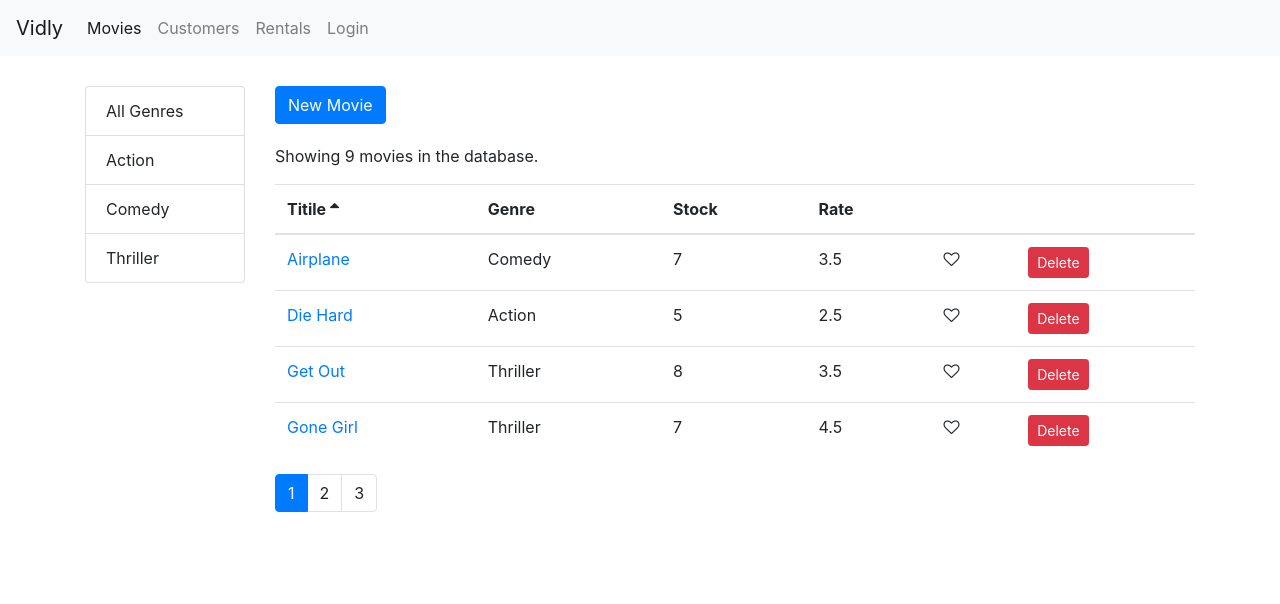
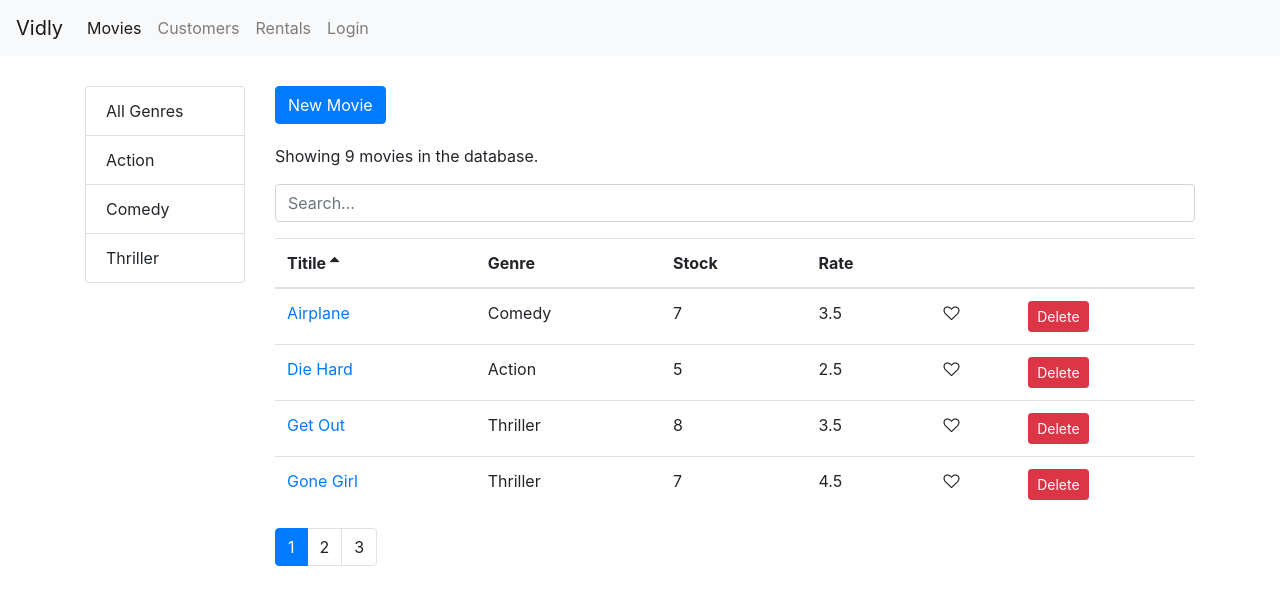
Before and after one commit to Charpell/React-University, a React (Create React App) app: page /movies in a window 1280 px wide. Shown: the top 604 px of the page. Built offline with nearby package versions, Linux system fonts and the light colour scheme.

Commit message:
Searching for a movie

```diff
--- a/src/components/movies.jsx
+++ b/src/components/movies.jsx
@@ -7,6 +7,7 @@ import Pagination from '../common/pagination';
 import { paginate } from '../utils/paginate'
 import ListGroup from '../common/listGroup';
 import MoviesTable from './moviesTable';
+import SearchBox from './searchBox'
 import _ from 'lodash';
 
 class Movies extends Component {
@@ -15,6 +16,8 @@ class Movies extends Component {
     genres: [],
     pageSize: 4,
     currentPage: 1,
+    searchQuery: "",
+    selectedGenre: null,
     sortColumn: { path: 'title', order: 'asc' }
   }
 
@@ -43,7 +46,11 @@ class Movies extends Component {
   }
 
   handleGenreSelect = genre => {
-    this.setState({ selectedGenre: genre, currentPage: 1 })
+    this.setState({ selectedGenre: genre, currentPage: 1, searchQuery: "" })
+  }
+
+  handleSearch = query => {
+    this.setState({ searchQuery: query, selectedGenre: null, currentPage: 1 })
   }
 
   handleSort = sortColumn => {
@@ -51,23 +58,33 @@ class Movies extends Component {
   }
 
   getPagedData = () => {
-    const { pageSize, currentPage, selectedGenre, movies: allMovies, sortColumn } = this.state
+    const {
+      pageSize,
+      currentPage,
+      sortColumn,
+      selectedGenre,
+      searchQuery,
+      movies: allMovies
+    } = this.state;
 
-    const filtered = selectedGenre && selectedGenre._id ? allMovies.filter(m => m.genre._id === selectedGenre._id) : allMovies
+    let filtered = allMovies;
+    if (searchQuery)
+      filtered = allMovies.filter(m =>
+        m.title.toLowerCase().startsWith(searchQuery.toLowerCase())
+      );
+    else if (selectedGenre && selectedGenre._id)
+      filtered = allMovies.filter(m => m.genre._id === selectedGenre._id);
 
-    const sorted = _.orderBy(filtered, [sortColumn.path], [sortColumn.order])
+    const sorted = _.orderBy(filtered, [sortColumn.path], [sortColumn.order]);
 
-    const movies = paginate(sorted, currentPage, pageSize)
+    const movies = paginate(sorted, currentPage, pageSize);
 
-    return {
-      totalCount: filtered.length,
-      data: movies
-    }
-  }
+    return { totalCount: filtered.length, data: movies };
+  };
 
   render() {
     const { length: count } = this.state.movies;
-    const { pageSize, currentPage, sortColumn } = this.state
+    const { pageSize, currentPage, sortColumn, searchQuery } = this.state
 
     if (count === 0)
       return <p>There are no movies in the database</p>
@@ -94,6 +111,8 @@ class Movies extends Component {
             New Movie
           </Link>
           <p>Showing {totalCount} movies in the database.</p>
+
+          <SearchBox value={searchQuery} onChange={this.handleSearch} />
           <MoviesTable
             movies={movies}
             sortColumn={sortColumn}
--- /dev/null
+++ b/src/components/searchBox.jsx
@@ -0,0 +1,16 @@
+import React from "react";
+
+const SearchBox = ({ value, onChange }) => {
+  return (
+    <input
+      type="text"
+      name="query"
+      className="form-control my-3"
+      placeholder="Search..."
+      value={value}
+      onChange={e => onChange(e.currentTarget.value)}
+    />
+  );
+};
+
+export default SearchBox;
```
